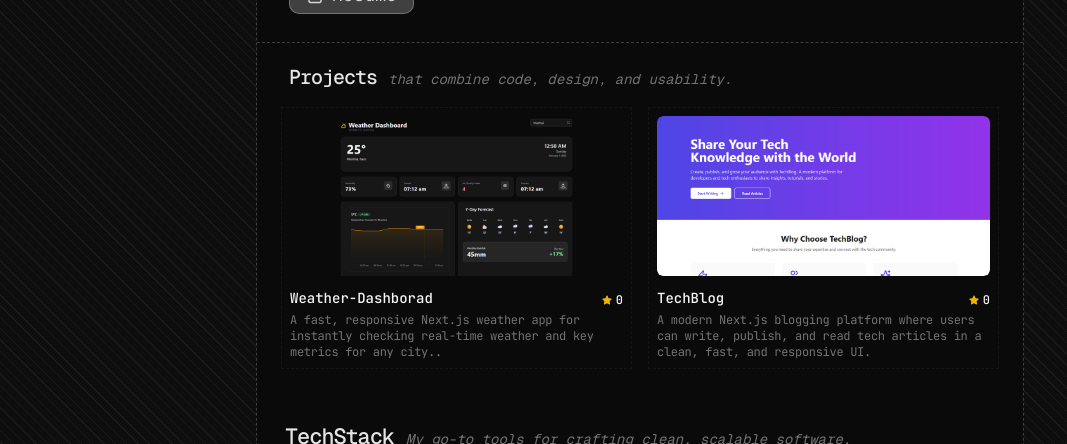
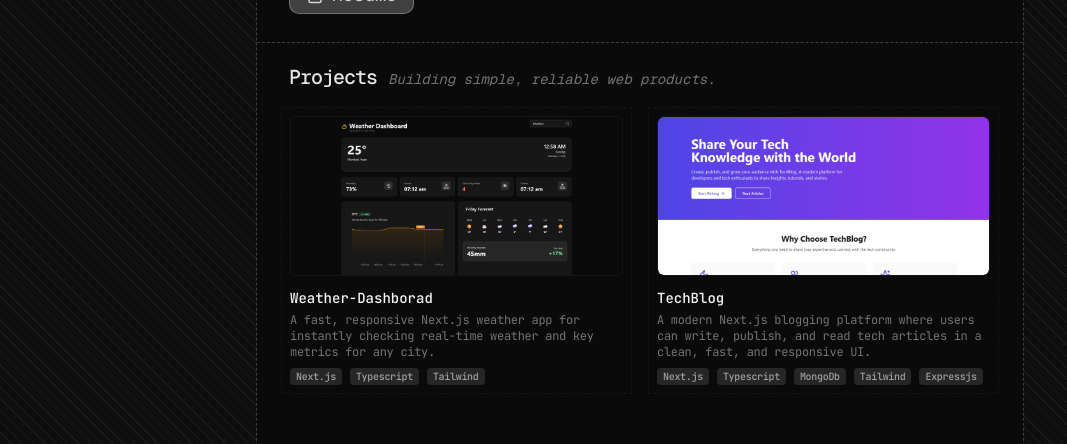
Before and after one commit to Aayush7105/portfolio, a Next.js app: page / in a window 1280 px wide. Shown: the part 473-917 px from the top of the page, without its empty margins (0-1067 px from the left). Built offline with nearby package versions, Linux system fonts and the light colour scheme; no server answers.

Commit message:
some minor changes

```diff
--- a/components/Project.tsx
+++ b/components/Project.tsx
@@ -55,7 +55,7 @@ const Projects = async () => {
               Projects{" "}
             </span>
             <span className="italic text-sm font-mono">
-              that combine code, design, and usability.
+              Building simple, reliable web products.
             </span>
           </p>
         </div>
--- a/components/github.tsx
+++ b/components/github.tsx
@@ -88,7 +88,7 @@ export default async function Github() {
             Commit Canvas{" "}
           </span>
           <span className="italic text-sm font-mono tracking-normal">
-            Where every commit reflects my journey toward better code.
+            Small commits. Real progress.
           </span>
         </p>
       </div>
--- a/components/projectcard.tsx
+++ b/components/projectcard.tsx
@@ -1,4 +1,5 @@
 "use client";
+
 import { motion, Variants } from "framer-motion";
 import Image from "next/image";
 import Link from "next/link";
@@ -14,6 +15,7 @@ interface ProjectProps {
   githubLink?: string;
   showStars?: boolean;
   stars?: number;
+  stack?: string[]; // ✅ added
 }
 
 const ProjectsGrid = ({ projects }: { projects: ProjectProps[] }) => {
@@ -49,56 +51,67 @@ const ProjectsGrid = ({ projects }: { projects: ProjectProps[] }) => {
 
 const ProjectCard = ({ data }: { data: ProjectProps }) => {
   const [isHovered, setIsHovered] = useState(false);
-  const { name, image, shortDesc, LiveLink, githubLink, stars, showStars } =
-    data;
+  const {
+    name,
+    image,
+    shortDesc,
+    LiveLink,
+    githubLink,
+    stars,
+    showStars,
+    stack,
+  } = data;
 
-  const coverVariant: Variants = {
-    open: {
-      opacity: [0, 1, 1, 0, 1, 0, 1],
-      boxShadow: "0 0 15px rgba(255, 255, 255, 0.15)",
-      transition: { duration: 0.6, ease: "easeInOut" },
+  const cardVariant: Variants = {
+    rest: {
+      y: 0,
+      transition: { duration: 0.25, ease: "easeOut" },
     },
-    close: {
-      opacity: 0,
-      boxShadow: "0 0 0px rgba(255, 255, 255, 0)",
-      transition: { duration: 0.1, ease: "easeInOut" },
+    hover: {
+      y: -4,
+      transition: { duration: 0.25, ease: "easeOut" },
     },
   };
 
-  const coverLightVariant: Variants = {
-    open: {
-      opacity: [0, 1, 1, 0, 1, 0, 1],
-      boxShadow: "0 0 12px rgba(0, 0, 0, 0.2)",
-      transition: { duration: 0.6, ease: "easeInOut" },
-    },
-    close: {
-      opacity: 0,
-      boxShadow: "0 0 0px rgba(0, 0, 0, 0)",
-      transition: { duration: 0.1, ease: "easeInOut" },
-    },
+  const imageVariant: Variants = {
+    rest: {},
+    hover: {},
   };
 
   return (
     <motion.div
       onMouseEnter={() => setIsHovered(true)}
       onMouseLeave={() => setIsHovered(false)}
-      initial="close"
-      animate={isHovered ? "open" : "close"}
+      initial="rest"
+      animate={isHovered ? "hover" : "rest"}
+      variants={cardVariant}
       className="relative h-full"
     >
       <Link href={LiveLink} target="_blank" className="relative block h-full">
+        {/* Soft overlay */}
         <motion.div
-          variants={coverVariant}
-          className="pointer-events-none absolute inset-0 z-10 mx-auto hidden border border-dashed border-white/15 bg-neutral-900/10 dark:block"
-        ></motion.div>
-        <motion.div
-          variants={coverLightVariant}
-          className="pointer-events-none absolute inset-0 z-10 mx-auto block border border-dashed border-black/15 bg-neutral-50/10 dark:hidden"
-        ></motion.div>
+          className="pointer-events-none absolute inset-0 z-10 rounded-sm"
+          initial={false}
+          animate={{
+            boxShadow: isHovered
+              ? "0 0 0 1px rgba(99,102,241,0.35), 0 0 20px rgba(99,102,241,0.25)"
+              : "0 0 0 1px rgba(0,0,0,0)",
+          }}
+          transition={{
+            duration: 0.25,
+            ease: "easeInOut",
+            delay: isHovered ? 0.12 : 0,
+          }}
+        />
 
         <div className="group border-primary/5 hover:border-primary/0 mx-auto flex h-full cursor-pointer flex-col justify-between border border-dashed px-2 py-2 transition-all duration-200">
           <div>
-            <div className="relative mx-auto h-40 w-full overflow-hidden rounded-sm">
+            {/* Image */}
+            <motion.div
+              className="relative mx-auto h-40 w-full overflow-hidden rounded-sm border border-primary/5"
+              variants={imageVariant}
+              transition={{ duration: 0.35, ease: "easeOut" }}
+            >
               <Image
                 fill
                 className="rounded-sm object-cover"
@@ -109,24 +122,26 @@ const ProjectCard = ({ data }: { data: ProjectProps }) => {
               {githubLink && (
                 <div className="absolute right-2 bottom-2 z-20">
                   <motion.div
-                    initial={{ y: 20, opacity: 0 }}
+                    initial={false}
                     animate={{
-                      y: isHovered ? 0 : 20,
+                      y: isHovered ? 0 : 12,
                       opacity: isHovered ? 1 : 0,
+                      scale: isHovered ? 1 : 0.9,
                     }}
-                    transition={{ duration: 0.25, ease: "easeInOut" }}
+                    transition={{ duration: 0.2, ease: "easeOut" }}
                     onClick={(e) => {
                       e.stopPropagation();
                       window.open(githubLink, "_blank");
                     }}
-                    className="rounded-full bg-neutral-900 p-1 text-white shadow-lg transition-transform hover:scale-105 active:scale-95 dark:bg-neutral-100 dark:text-black"
+                    className="rounded-full bg-neutral-900 p-1 text-white shadow-lg hover:scale-105 active:scale-95 dark:bg-neutral-100 dark:text-black"
                   >
                     <FaGithub size={16} />
                   </motion.div>
                 </div>
               )}
-            </div>
+            </motion.div>
 
+            {/* Title + stars */}
             <div className="mt-3 flex w-full items-center justify-between">
               <div className="mb-1 text-sm font-[450] text-neutral-900 dark:text-neutral-100">
                 {name}
@@ -142,8 +157,23 @@ const ProjectCard = ({ data }: { data: ProjectProps }) => {
               )}
             </div>
 
+            {/* Description + stack chips */}
             <div className="font-jetbrains text-xs tracking-tight text-neutral-500">
               <div>{shortDesc}</div>
+
+              {stack && stack.length > 0 && (
+                <div className="mt-2 flex flex-wrap gap-2">
+                  {stack.map((tech) => (
+                    <span
+                      key={tech}
+                      className="rounded bg-neutral-100 px-1.5 py-0.5 text-[10px] font-medium text-neutral-600
+                                 dark:bg-neutral-800 dark:text-neutral-400"
+                    >
+                      {tech}
+                    </span>
+                  ))}
+                </div>
+              )}
             </div>
           </div>
         </div>
@@ -165,10 +195,10 @@ function ShowButton({ text }: { text: string }) {
         <span className="invisible">
           <MdArrowOutward size={12} />
         </span>
-        <span className="absolute top-0 left-0 mt-px text-neutral-500 transition-transform duration-300 ease-in-out group-hover:translate-x-full group-hover:-translate-y-full hover:duration-300">
+        <span className="absolute top-0 left-0 mt-px text-neutral-500 transition-transform duration-300 ease-in-out group-hover:translate-x-full group-hover:-translate-y-full">
           <MdArrowOutward size={12} />
         </span>
-        <span className="absolute top-0 left-0 mt-px -translate-x-full translate-y-full text-neutral-500 transition-transform duration-300 ease-in-out group-hover:translate-x-0 group-hover:translate-y-0 hover:duration-300">
+        <span className="absolute top-0 left-0 mt-px -translate-x-full translate-y-full text-neutral-500 transition-transform duration-300 ease-in-out group-hover:translate-x-0 group-hover:translate-y-0">
           <MdArrowOutward size={12} />
         </span>
       </div>
--- a/constants/index.ts
+++ b/constants/index.ts
@@ -2,10 +2,12 @@ export const projectdata = [
   {
     image: "/Project-1.png",
     name: "Weather-Dashborad",
-    shortDesc: "A fast, responsive Next.js weather app for instantly checking real-time weather and key metrics for any city..",
-    LiveLink: "https://google.com",
+    shortDesc: "A fast, responsive Next.js weather app for instantly checking real-time weather and key metrics for any city.",
+    LiveLink: "https://weather-dashboard-aayush.vercel.app/",
     githubLink: "https://github.com/Aayush7105/weather-dashboard",
-    showStars: true,
+    showStars: false,
+    stack: ["Next.js", "Typescript", "Tailwind"]
+
   },
   {
     image: "/Project-2.png",
@@ -13,7 +15,8 @@ export const projectdata = [
     shortDesc: "A modern Next.js blogging platform where users can write, publish, and read tech articles in a clean, fast, and responsive UI.",
     LiveLink: "https://tech-blog-aayush.vercel.app/",
     githubLink: "https://github.com/Aayush7105/Blog-app",
-    showStars: true,
+    showStars: false,
+    stack: ["Next.js", "Typescript", "MongoDb", "Tailwind", "Expressjs"]
   },
 
 
--- a/public/cursorpet/oneko.js
+++ b/public/cursorpet/oneko.js
@@ -21,7 +21,7 @@
   let idleAnimationFrame = 0;
 
   const nekoSpeed = 10;
-  const stopDistance = 256;
+  const stopDistance = 100;
   const spriteSets = {
     idle: [[-3, -3]],
     alert: [[-7, -3]],
```
